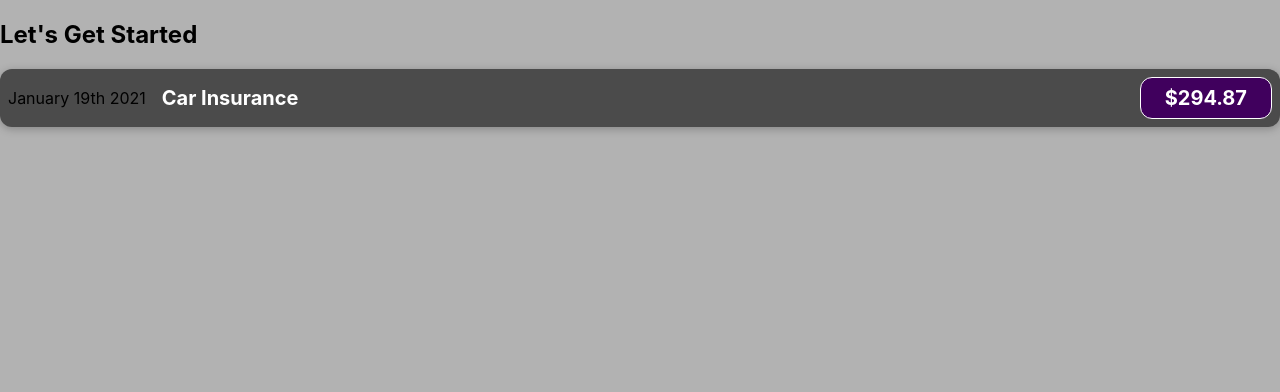
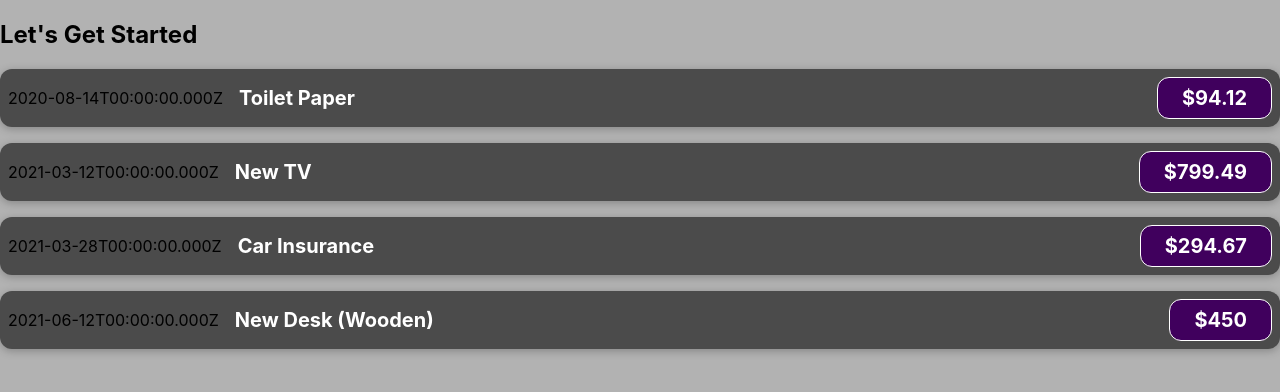
Before and after one commit to Isrealsix/expensesApp, a React (Create React App) app: page / in a window 1280 px wide. Shown: the top 392 px of the page. Built offline with nearby package versions, Linux system fonts and the light colour scheme.

Commit message:
added props

```diff
--- a/src/App.js
+++ b/src/App.js
@@ -1,10 +1,50 @@
 import ExpenseItem from './components/ExpenseItem';
 
 function App() {
+	const expenses = [
+		{
+			id: 'e1',
+			title: 'Toilet Paper',
+			amount: 94.12,
+			date: new Date(2020, 7, 14),
+		},
+		{ id: 'e2', title: 'New TV', amount: 799.49, date: new Date(2021, 2, 12) },
+		{
+			id: 'e3',
+			title: 'Car Insurance',
+			amount: 294.67,
+			date: new Date(2021, 2, 28),
+		},
+		{
+			id: 'e4',
+			title: 'New Desk (Wooden)',
+			amount: 450,
+			date: new Date(2021, 5, 12),
+		},
+	];
 	return (
 		<div>
 			<h2>Let's Get Started</h2>
-			<ExpenseItem></ExpenseItem>
+			<ExpenseItem
+				date={expenses[0].date}
+				title={expenses[0].title}
+				amount={expenses[0].amount}
+			></ExpenseItem>
+			<ExpenseItem
+				date={expenses[1].date}
+				title={expenses[1].title}
+				amount={expenses[1].amount}
+			></ExpenseItem>
+			<ExpenseItem
+				date={expenses[2].date}
+				title={expenses[2].title}
+				amount={expenses[2].amount}
+			></ExpenseItem>
+			<ExpenseItem
+				date={expenses[3].date}
+				title={expenses[3].title}
+				amount={expenses[3].amount}
+			></ExpenseItem>
 		</div>
 	);
 }
--- a/src/components/ExpenseItem.js
+++ b/src/components/ExpenseItem.js
@@ -1,11 +1,11 @@
 import './ExpenseItem.css';
-function ExpenseItem() {
+function ExpenseItem(props) {
 	return (
 		<div className="expense-item">
-			<div>January 19th 2021</div>
+			<div>{props.date.toISOString()}</div>
 			<div className="expense-item__description">
-				<h2>Car Insurance</h2>
-				<div className="expense-item__price">$294.87</div>
+				<h2>{props.title}</h2>
+				<div className="expense-item__price">${props.amount}</div>
 			</div>
 		</div>
 	);
```
